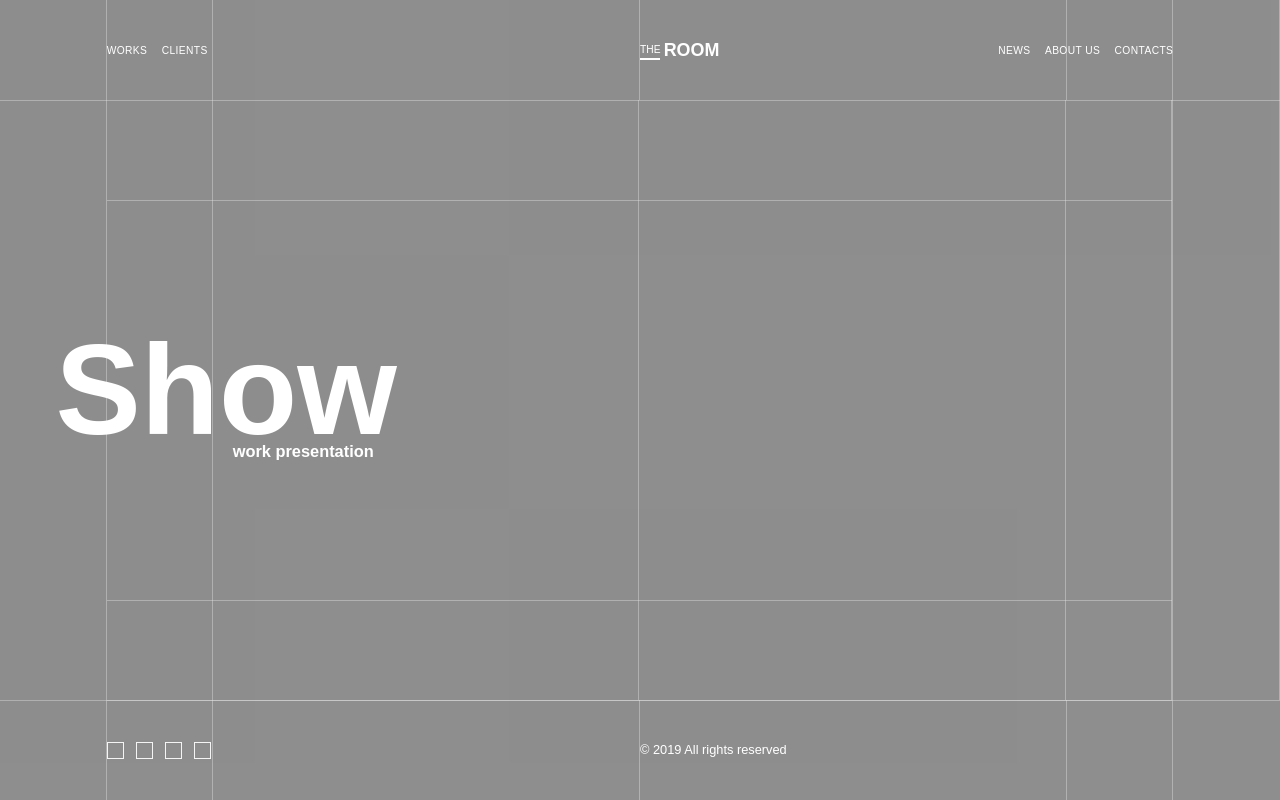
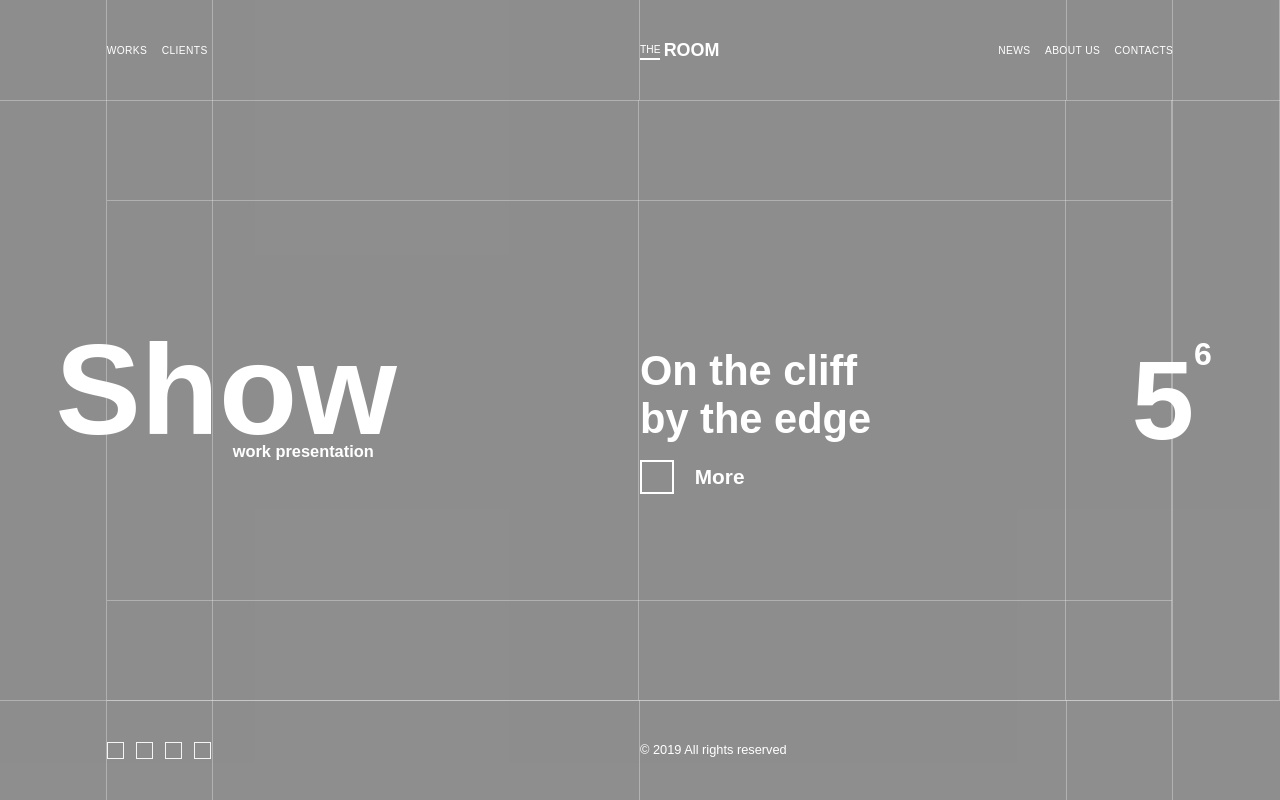
Before and after one commit to sichangi/The-Room, a Vue app: page / in a window 1280 px wide. Built offline with nearby package versions, Linux system fonts and the light colour scheme.

Commit message:
Major: Position content accordingly

```diff
--- a/src/components/Center.vue
+++ b/src/components/Center.vue
@@ -1,14 +1,28 @@
 <template>
   <article>
-    <div class="title-wrapper">
-      <div class="container">
+    <div class="title-wr">
+      <div class="cnt">
         <h1 class="title">Show</h1>
         <div class="p">Work presentation</div>
       </div>
     </div>
-    <div class="details-wrapper">
-      <div class="container">
-
+    <div class="details-wr">
+      <div class="cnt">
+        <div class="left">
+          <h3 class="desc">
+            On the cliff <br>by the edge
+          </h3>
+          <div class="open-cta">
+            <span></span>
+            more
+          </div>
+        </div>
+        <div class="right">
+          <div class="counter">
+            <span class="crnt">5</span>
+            <span class="ttl">6</span>
+          </div>
+        </div>
       </div>
     </div>
   </article>
@@ -16,7 +30,7 @@
 
 <script>
   export default {
-    name: "show"
+    name: 'show'
   }
 </script>
 
@@ -27,21 +41,24 @@
     grid-column-start: col2;
     grid-row-start: row2;
     grid-column-end: span 4;
-
     display: grid;
     grid-template-columns: $four-column-inner-grid;
     overflow: visible;
 
-    [class*="-wrapper"] {
+    [class*="-wr"] {
       display: flex;
       align-items: center;
     }
 
-    .title-wrapper {
+    [class*="-cta"] {
+      cursor: pointer;
+    }
+
+    .title-wr {
       grid-column-start: i-col1;
       grid-column-end: i-col2;
 
-      .container {
+      .cnt {
         text-align: right;
       }
 
@@ -55,6 +72,7 @@
           font-size: 10vw;
         }
       }
+
       .p {
         margin: 0 1.8vw 0 0;
         text-transform: lowercase;
@@ -66,9 +84,61 @@
       }
     }
 
-    .details-wrapper {
+    .details-wr {
       grid-column-start: i-col3;
       grid-column-end: i-col4;
+
+      .cnt {
+        width: 100%;
+        display: flex;
+        align-items: center;
+        justify-content: space-between;
+
+        .left {
+          width: 60%;
+
+          .desc {
+            font-size: 2.6rem;
+            font-weight: 600;
+            margin-bottom: .4em;
+          }
+
+          .open-cta {
+            display: flex;
+            align-items: center;
+            text-transform: capitalize;
+            font-size: 1.3rem;
+
+            span {
+              display: block;
+              height: 30px;
+              width: 30px;
+              border: 2px solid white;
+              margin-right: 1em;
+            }
+          }
+        }
+
+        .right {
+          .counter {
+            display: flex;
+            align-items: flex-start;
+            margin-right: -3.2em;
+
+            span {
+              display: block;
+            }
+
+            .crnt {
+              font-size: 7rem;
+            }
+
+            .ttl {
+              font-size: 2rem;
+            }
+          }
+        }
+      }
     }
   }
 </style>
```
